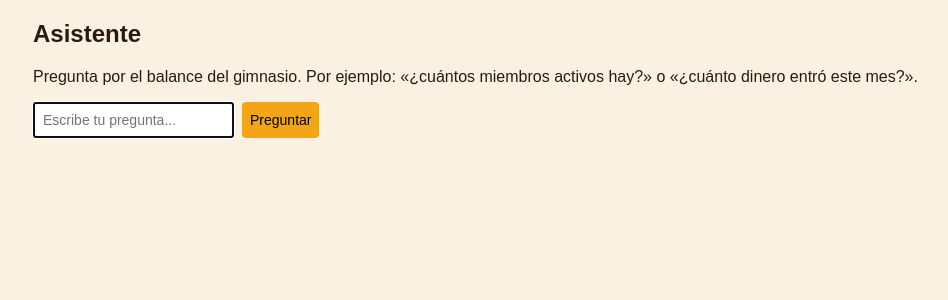
After one commit to Danielzl12/gym, a Flask app: template templates/asistente.html in a window 1280 px wide. The commit adds this page. Shown: the top 300 px of the page, without its empty margins (157-1105 px from the left). Run offline with Flask 3, Linux system fonts and the light colour scheme; the template is opened without the code that fills it, so the values that code supplies are empty.

Commit message:
Agregar la página del asistente, sus estilos y el enlace en el menú

```diff
--- /dev/null
+++ b/templates/asistente.html
@@ -0,0 +1,15 @@
+{% extends "base.html" %}
+{% block titulo %}Asistente{% endblock %}
+{% block contenido %}
+<h2>Asistente</h2>
+<p>Pregunta por el balance del gimnasio. Por ejemplo: «¿cuántos miembros activos hay?» o «¿cuánto dinero entró este mes?».</p>
+<div class="chat">
+  {% for quien, texto in chat %}
+    <p class="{{ quien }}">{{ texto }}</p>
+  {% endfor %}
+</div>
+<form method="post" class="fila">
+  <input name="pregunta" maxlength="200" placeholder="Escribe tu pregunta..." required autofocus>
+  <button type="submit">Preguntar</button>
+</form>
+{% endblock %}
--- a/templates/base.html
+++ b/templates/base.html
@@ -16,6 +16,7 @@
       <a href="/planes">Planes</a>
       <a href="/membresias">Membresías</a>
       <a href="/asistencia">Asistencia</a>
+      <a href="/asistente">Asistente</a>
       <a href="/salir">Salir</a>
     </nav>
   </header>
--- a/templates/estilos.css
+++ b/templates/estilos.css
@@ -21,3 +21,8 @@ th { background: #f3dfc4; }
 .vencida { color: #a63a1f; font-weight: bold; }
 .login { max-width: 320px; margin: 80px auto; background: #fff; padding: 24px; border-radius: 6px; }
 .login form { display: flex; flex-direction: column; gap: 8px; }
+
+.chat { margin-bottom: 16px; }
+.chat p { margin: 6px 0; padding: 8px 12px; border-radius: 8px; max-width: 80%; }
+.chat .yo { background: #f3d9c4; margin-left: auto; }
+.chat .asistente { background: #fff; }
```
